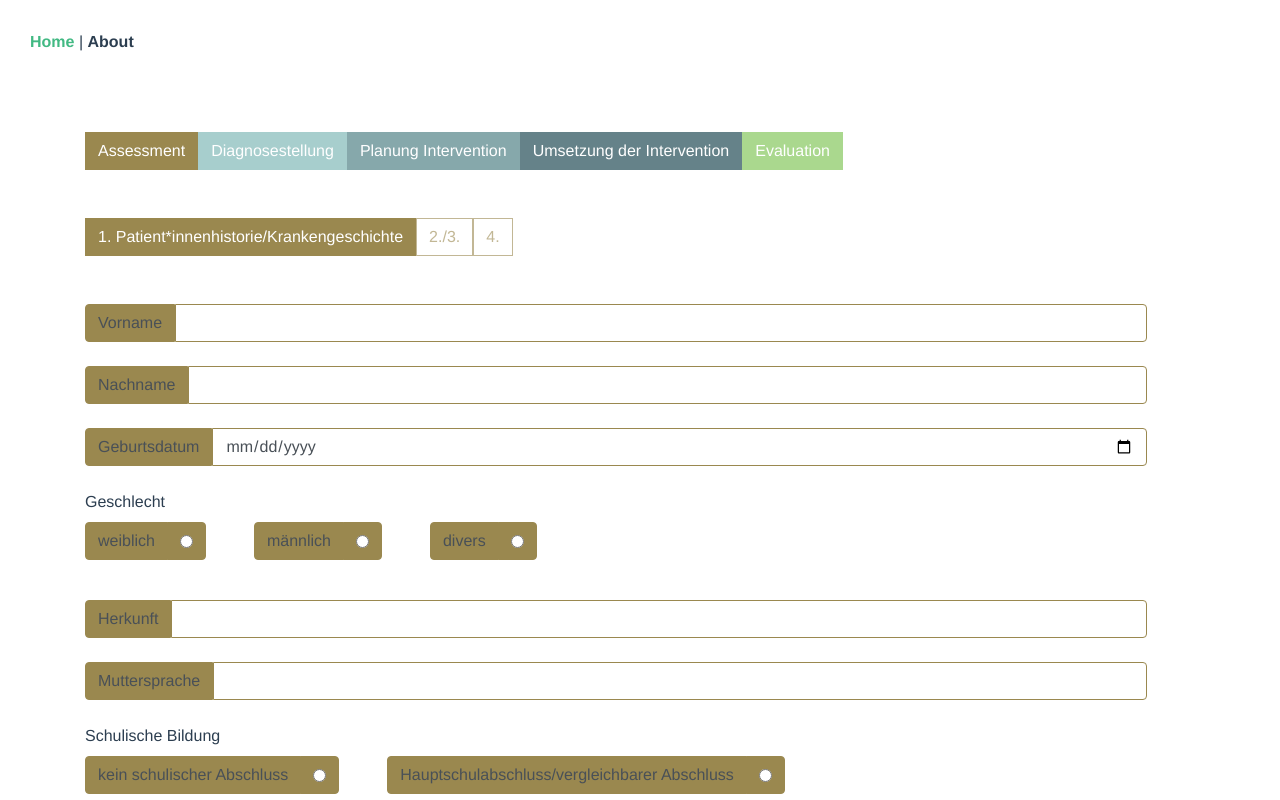
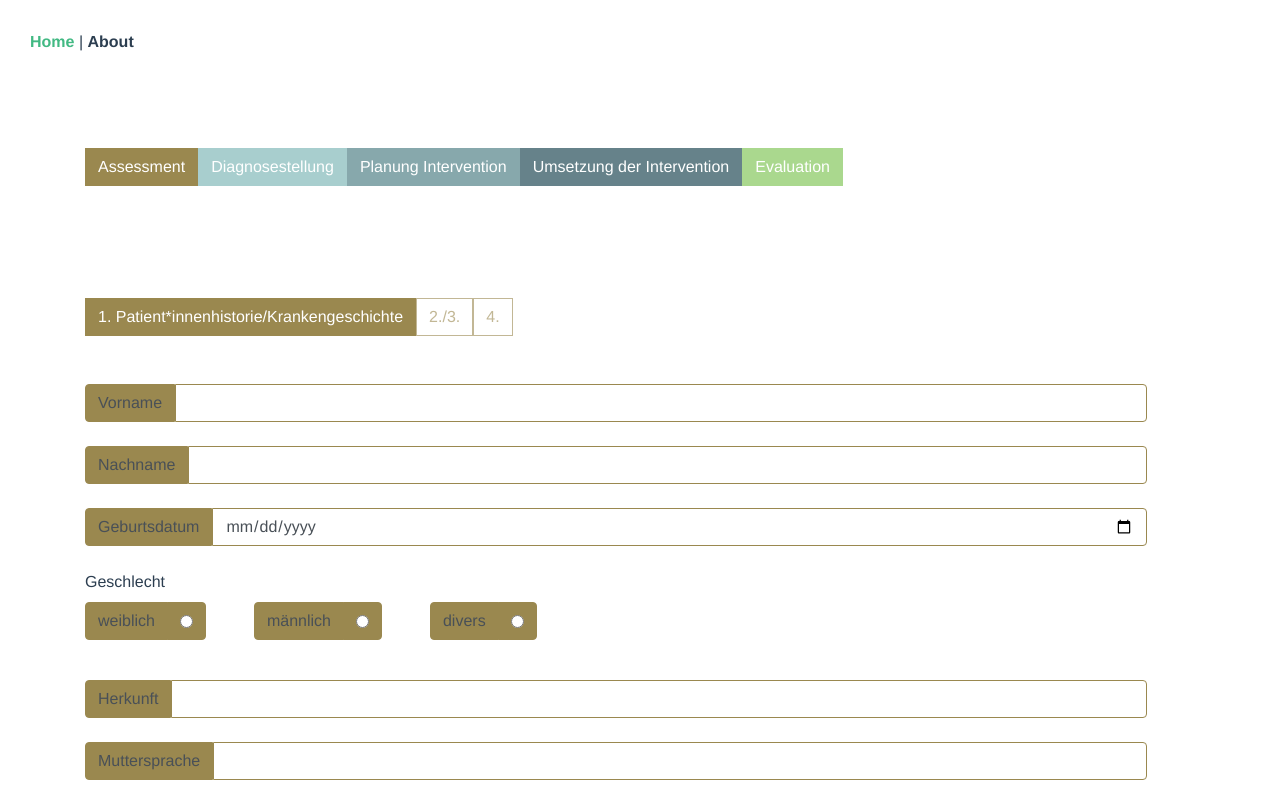
Before and after one commit to Syb10/modive, a Vue app in the folder client/: page / in a window 1280 px wide. Shown: the top 800 px of the page. Built offline with nearby package versions, Linux system fonts and the light colour scheme; what vuex-map-fields would draw is missing.

Commit message:
modified style (sticky header)

```diff
--- a/client/src/App.vue
+++ b/client/src/App.vue
@@ -51,4 +51,16 @@
 .tab-button.active{
   opacity: 1;
 }
+.stickyoben{
+  position: sticky;
+  top:0;
+  padding-top: 1rem;
+  z-index:1;
+}
+.stickyunten{
+  position: sticky;
+  top:0;
+  padding-top: 4rem;
+  background-color: white;
+}
 </style>
--- a/client/src/components/Assessment/Assessment.vue
+++ b/client/src/components/Assessment/Assessment.vue
@@ -1,5 +1,6 @@
 <template>
     <div>
+      <div class="stickyunten">
         <button
           v-for="tab in tabs"
           :key="tab.id"
@@ -10,6 +11,7 @@
           <span v-show="currentTab === tab.id">{{tab.namelang}}</span>
           <span v-show="currentTab !== tab.id">{{tab.namekurz}}</span>
         </button>
+      </div>
       <keep-alive>
         <component :is="currentTab"></component>
       </keep-alive>
--- a/client/src/views/Home.vue
+++ b/client/src/views/Home.vue
@@ -2,7 +2,7 @@
   <div class="home">
     <form>
       <div>
-        <div class="header">
+        <div class="stickyoben">
           <button
             v-for="tab in tabs"
             :key="tab.id"
```
Lines whose indentation alone changed are shown as unchanged.
